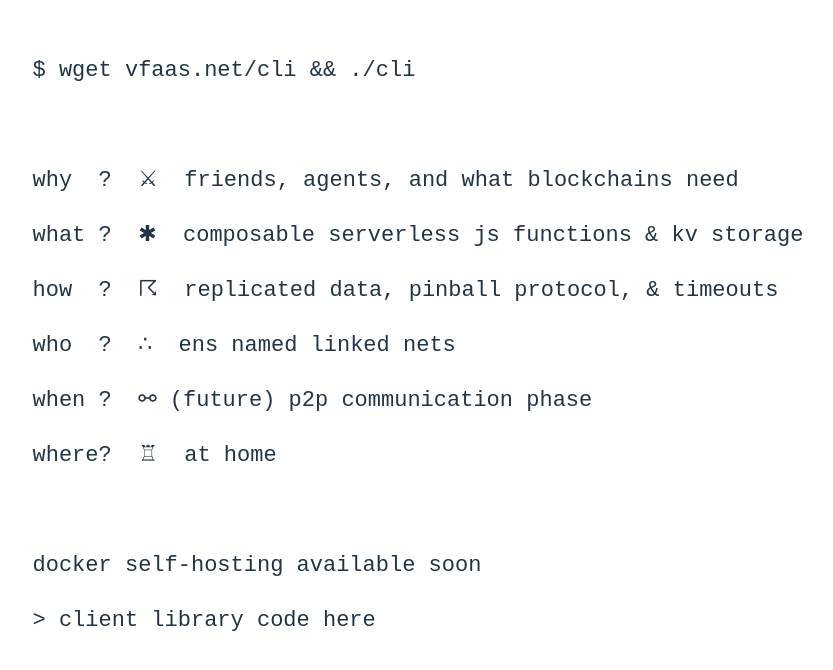
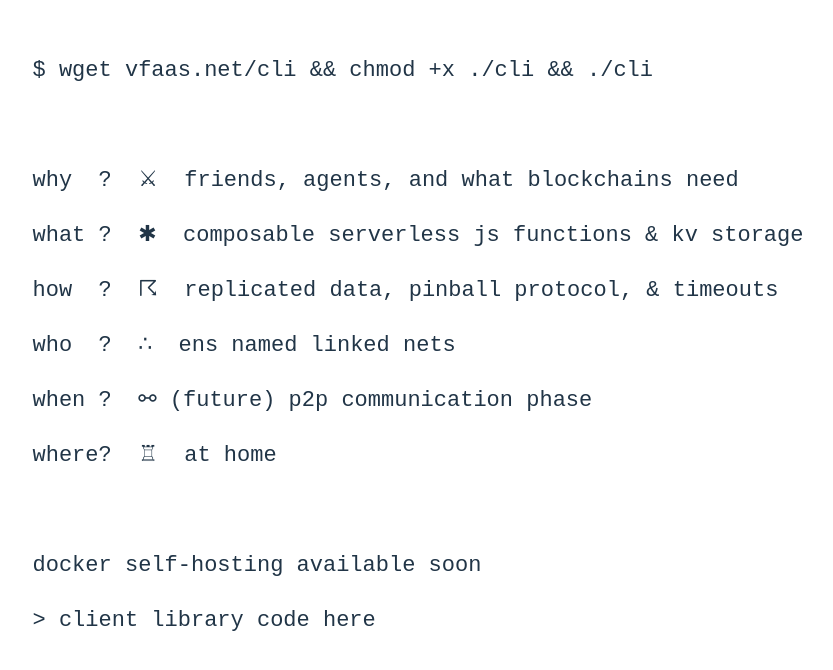
Before and after one commit to moskalyk/vfaas.net, a React (Vite) app: page / in a window 1280 px wide. Shown: the part 122-792 px from the top of the page, without its empty margins (222-1055 px from the left). Built offline with nearby package versions, Linux system fonts and the light colour scheme.

Commit message:
added chmod

```diff
--- a/src/App.tsx
+++ b/src/App.tsx
@@ -108,7 +108,7 @@
     <div style={{textAlign: 'left'}}>
       <p className={cloud ? 'cloud': ''} style={{opacity: 1}}>☁︎ there is no cloud </p>
       <br/>
-      <p>$ wget vfaas.net/cli && ./cli</p>
+      <p>$ wget vfaas.net/cli && chmod +x ./cli && ./cli</p>
       <br/>
       <p className='why'>why  &nbsp;? &nbsp;⚔︎ &nbsp;friends, agents, and what blockchains need</p>
       <p className='what'>what ? &nbsp;✱ &nbsp;composable serverless js functions & kv storage</p>
```
